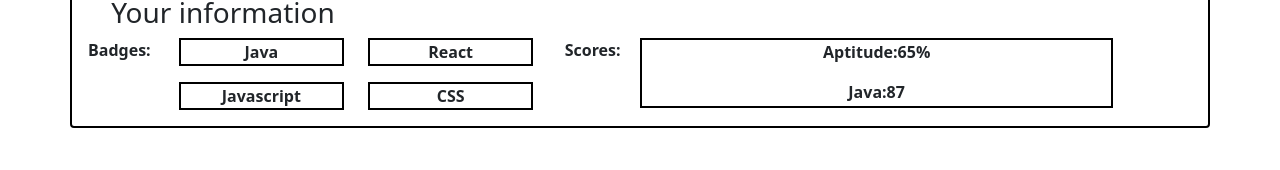
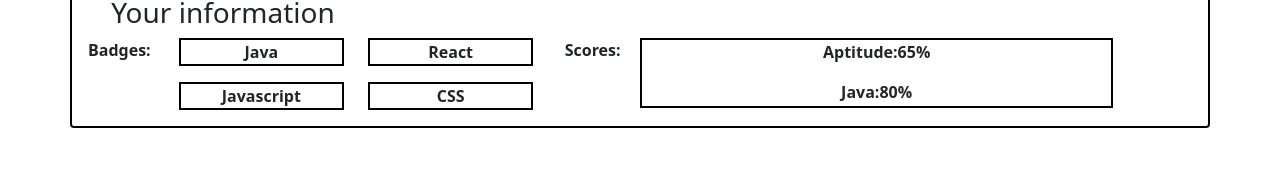
Before and after one commit to dfGroup2/team-engineering-frontend, a React (Create React App) app: page / in a window 1280 px wide. Shown: the part 1097-1267 px from the top of the page. Built offline with nearby package versions, Linux system fonts and the light colour scheme; no server answers.

Commit message:
added passing test

```diff
--- a/src/Components/GradProfileComponents/InfoSection.jsx
+++ b/src/Components/GradProfileComponents/InfoSection.jsx
@@ -29,7 +29,7 @@ const InfoSection = props => {
                 <div className="col-5 borderClass overflow-auto " style={{ height: "70px" }}
                 >
                     <p>Aptitude:<span>{personalInfo.scores[0]}</span>%</p>
-                    <p>Java:87</p>
+                    <p>Java:<span>{personalInfo.scores[1]}</span>%</p>
                 </div>
             </div>
         </div>
```
